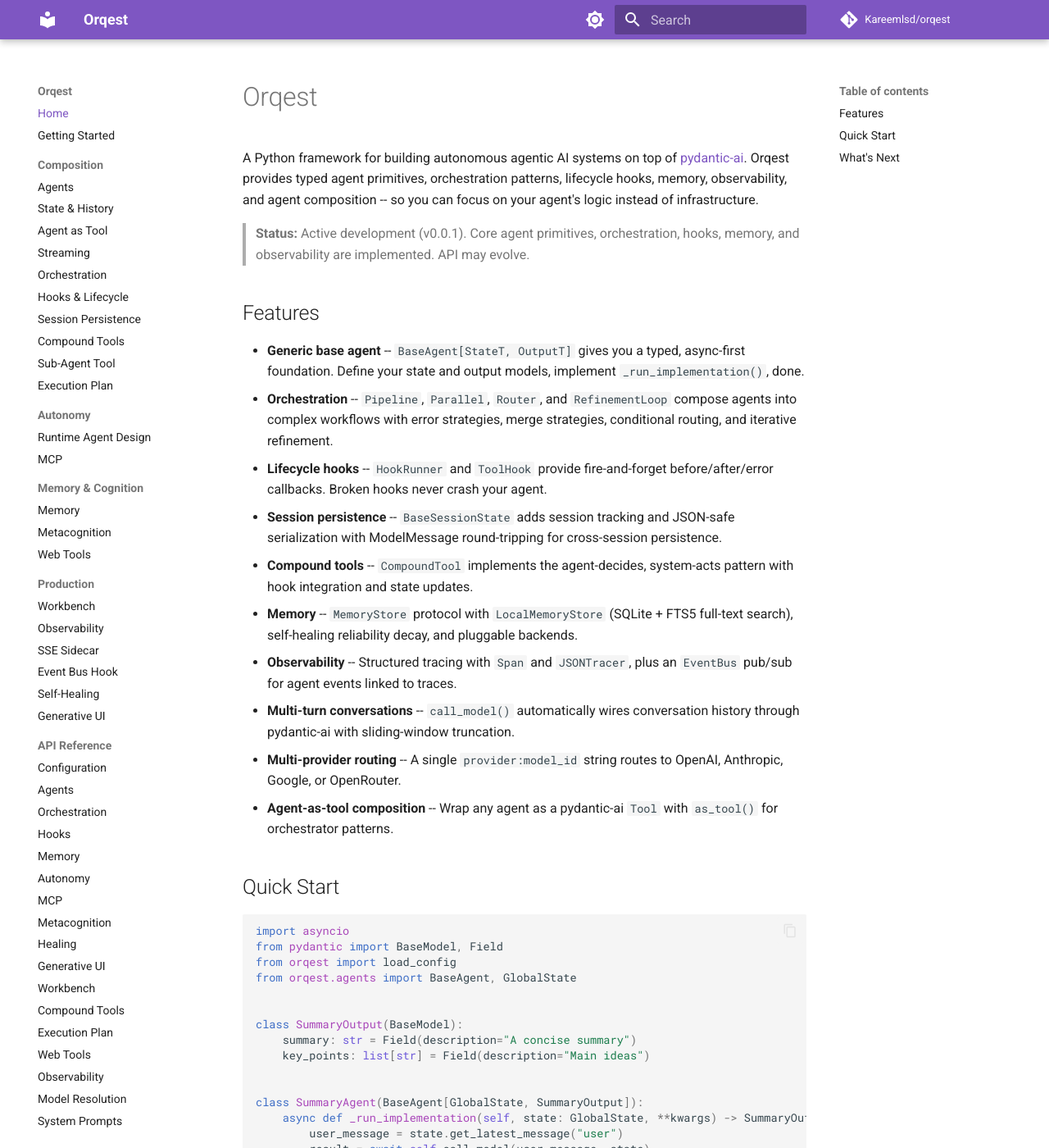
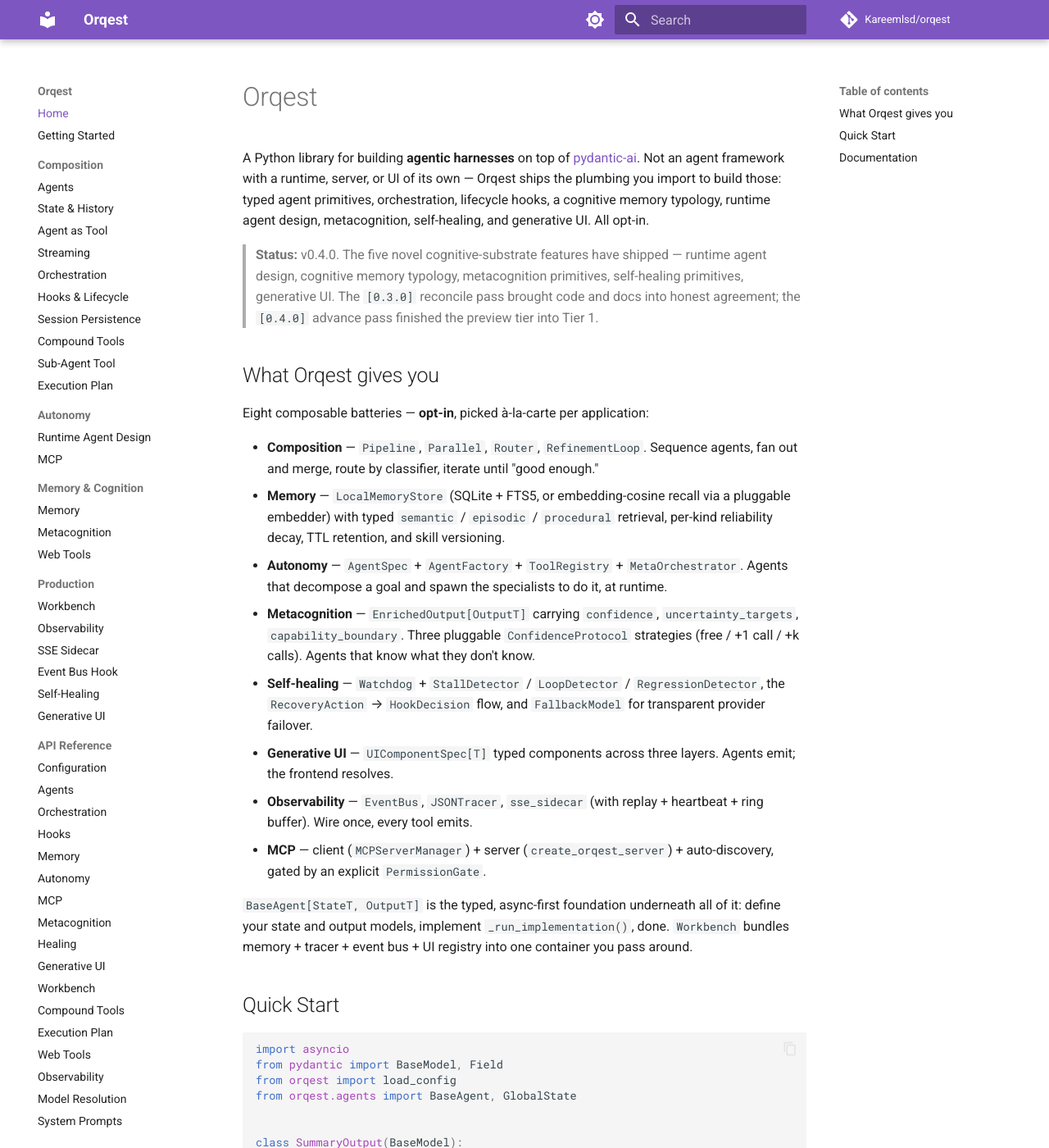
Before and after one commit to Kareemlsd/orqest, an MkDocs documentation site: the page built from docs/index.md, in a window 1280 px wide and 1400 px high. Shown: the whole window at 82% size. Built offline with MkDocs 1.6.1 and Material for MkDocs 9.7.7, drawn with Linux system fonts in a browser that asks for light colours; comment, search, counter and statistics services are not loaded; some of the changed text lies outside the part shown.

Commit message:
Docs: bring the MkDocs site current with v0.4.0
Pre-push audit of the docs site against the current package:

- index.md: the landing page was frozen at v0.0.1 / Phase 1 — it didn't
  mention autonomy, MCP, metacognition, healing, or generative UI (5 of
  the 8 batteries). Rewritten to v0.4.0, the full battery list, and the
  library (not framework-with-runtime) positioning README/SKILLS settled on.
- api/agents.md: was hand-curated and incomplete (missing run_with_retry,
  CompoundTool, BaseSessionState, ContextManager, budget_tool_results).
  Now ::: orqest.agents — consistent with every other api page and
  auto-tracking the public surface.
- sub-agent-tool.md: dropped a broken #run_with_retry anchor link.
- compound-tools.md: corrected for the reconcile's prompt-passing
  unification — run() injects the prompt into state; the example no
  longer pre-adds it redundantly.
- metacognition.md: agent_self_eval now notes the confidence_protocol
  construction requirement.

mkdocs build --strict passes with zero link/anchor warnings. Nav is
consistent (no orphans, no missing targets); the api/*.md stubs are
:::module refs that track the live code.

Co-Authored-By: Claude Opus 4.7 (1M context) <noreply@anthropic.com>

````diff
--- a/docs/index.md
+++ b/docs/index.md
@@ -1,21 +1,23 @@
 # Orqest
 
-A Python framework for building autonomous agentic AI systems on top of [pydantic-ai](https://ai.pydantic.dev). Orqest provides typed agent primitives, orchestration patterns, lifecycle hooks, memory, observability, and agent composition -- so you can focus on your agent's logic instead of infrastructure.
+A Python library for building **agentic harnesses** on top of [pydantic-ai](https://ai.pydantic.dev). Not an agent framework with a runtime, server, or UI of its own — Orqest ships the plumbing you import to build those: typed agent primitives, orchestration, lifecycle hooks, a cognitive memory typology, runtime agent design, metacognition, self-healing, and generative UI. All opt-in.
 
-> **Status:** Active development (v0.0.1). Core agent primitives, orchestration, hooks, memory, and observability are implemented. API may evolve.
+> **Status:** v0.4.0. The five novel cognitive-substrate features have shipped — runtime agent design, cognitive memory typology, metacognition primitives, self-healing primitives, generative UI. The `[0.3.0]` reconcile pass brought code and docs into honest agreement; the `[0.4.0]` advance pass finished the preview tier into Tier 1.
 
-## Features
+## What Orqest gives you
 
-- **Generic base agent** -- `BaseAgent[StateT, OutputT]` gives you a typed, async-first foundation. Define your state and output models, implement `_run_implementation()`, done.
-- **Orchestration** -- `Pipeline`, `Parallel`, `Router`, and `RefinementLoop` compose agents into complex workflows with error strategies, merge strategies, conditional routing, and iterative refinement.
-- **Lifecycle hooks** -- `HookRunner` and `ToolHook` provide fire-and-forget before/after/error callbacks. Broken hooks never crash your agent.
-- **Session persistence** -- `BaseSessionState` adds session tracking and JSON-safe serialization with ModelMessage round-tripping for cross-session persistence.
-- **Compound tools** -- `CompoundTool` implements the agent-decides, system-acts pattern with hook integration and state updates.
-- **Memory** -- `MemoryStore` protocol with `LocalMemoryStore` (SQLite + FTS5 full-text search), self-healing reliability decay, and pluggable backends.
-- **Observability** -- Structured tracing with `Span` and `JSONTracer`, plus an `EventBus` pub/sub for agent events linked to traces.
-- **Multi-turn conversations** -- `call_model()` automatically wires conversation history through pydantic-ai with sliding-window truncation.
-- **Multi-provider routing** -- A single `provider:model_id` string routes to OpenAI, Anthropic, Google, or OpenRouter.
-- **Agent-as-tool composition** -- Wrap any agent as a pydantic-ai `Tool` with `as_tool()` for orchestrator patterns.
+Eight composable batteries — **opt-in**, picked à-la-carte per application:
+
+- **Composition** — `Pipeline`, `Parallel`, `Router`, `RefinementLoop`. Sequence agents, fan out and merge, route by classifier, iterate until "good enough."
+- **Memory** — `LocalMemoryStore` (SQLite + FTS5, or embedding-cosine recall via a pluggable embedder) with typed `semantic` / `episodic` / `procedural` retrieval, per-kind reliability decay, TTL retention, and skill versioning.
+- **Autonomy** — `AgentSpec` + `AgentFactory` + `ToolRegistry` + `MetaOrchestrator`. Agents that decompose a goal and spawn the specialists to do it, at runtime.
+- **Metacognition** — `EnrichedOutput[OutputT]` carrying `confidence`, `uncertainty_targets`, `capability_boundary`. Three pluggable `ConfidenceProtocol` strategies (free / +1 call / +k calls). Agents that know what they don't know.
+- **Self-healing** — `Watchdog` + `StallDetector` / `LoopDetector` / `RegressionDetector`, the `RecoveryAction` → `HookDecision` flow, and `FallbackModel` for transparent provider failover.
+- **Generative UI** — `UIComponentSpec[T]` typed components across three layers. Agents emit; the frontend resolves.
+- **Observability** — `EventBus`, `JSONTracer`, `sse_sidecar` (with replay + heartbeat + ring buffer). Wire once, every tool emits.
+- **MCP** — client (`MCPServerManager`) + server (`create_orqest_server`) + auto-discovery, gated by an explicit `PermissionGate`.
+
+`BaseAgent[StateT, OutputT]` is the typed, async-first foundation underneath all of it: define your state and output models, implement `_run_implementation()`, done. `Workbench` bundles memory + tracer + event bus + UI registry into one container you pass around.
 
 ## Quick Start
 
@@ -66,16 +68,12 @@ pipeline = Pipeline([research_agent, draft_agent, review_agent], name="content")
 result = await pipeline.run("Write about quantum computing")
 ```
 
-## What's Next
+## Documentation
 
-- [Getting Started](getting-started.md) -- installation, configuration, and your first agent
-- **Concepts:**
-    - [Agents](concepts/agents.md) -- base agent, tools, streaming
-    - [Orchestration](concepts/orchestration.md) -- pipeline, parallel, router, refinement loop
-    - [Hooks & Lifecycle](concepts/hooks-and-lifecycle.md) -- fire-and-forget hook system
-    - [Session Persistence](concepts/session-persistence.md) -- cross-session state serialization
-    - [Compound Tools](concepts/compound-tools.md) -- agent-decides, system-acts pattern
-    - [Memory](concepts/memory.md) -- pluggable memory with SQLite backend
-    - [Observability](concepts/observability.md) -- tracing and event bus
-- [API Reference](api/config.md) -- auto-generated documentation from source
-- [Changelog](changelog.md) -- version history
+- [Getting Started](getting-started.md) — installation, configuration, and your first agent
+- **Composition** — [Agents](concepts/agents.md), [State & History](concepts/state-and-history.md), [Orchestration](concepts/orchestration.md), [Hooks & Lifecycle](concepts/hooks-and-lifecycle.md), [Compound Tools](concepts/compound-tools.md), [Sub-Agent Tool](concepts/sub-agent-tool.md), [Execution Plan](concepts/execution-plan.md)
+- **Autonomy** — [Runtime Agent Design](concepts/autonomy.md), [MCP](concepts/mcp.md)
+- **Memory & Cognition** — [Memory](concepts/memory.md), [Metacognition](concepts/metacognition.md), [Web Tools](concepts/web-tools.md)
+- **Production** — [Workbench](concepts/workbench.md), [Observability](concepts/observability.md), [SSE Sidecar](concepts/sse-sidecar.md), [Self-Healing](concepts/healing.md), [Generative UI](concepts/generative_ui.md)
+- [API Reference](api/config.md) — auto-generated from source
+- [Changelog](changelog.md) — version history
````
Also changed, not shown: docs/api/agents.md (+2 -16 lines), docs/concepts/compound-tools.md (+2 -2 lines), docs/concepts/metacognition.md (+1 -1 lines), docs/concepts/sub-agent-tool.md (+1 -1 lines).
